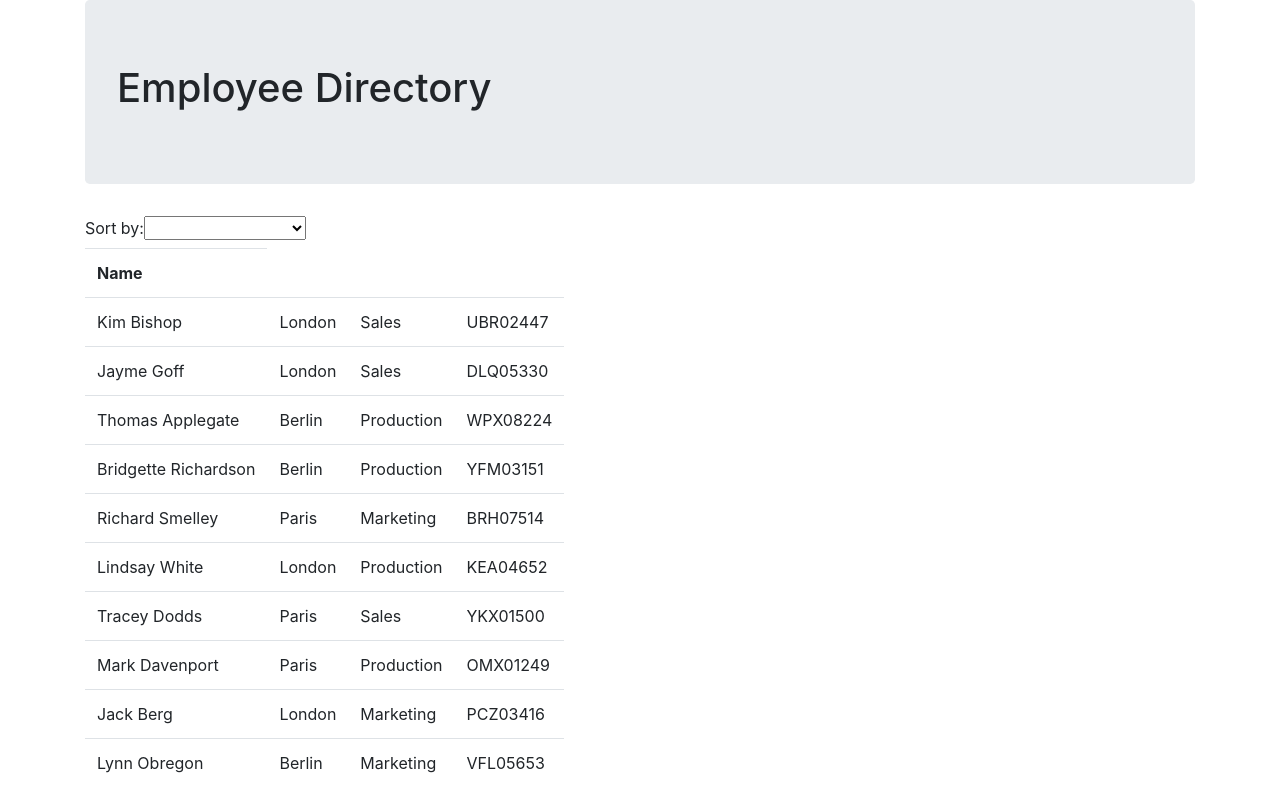
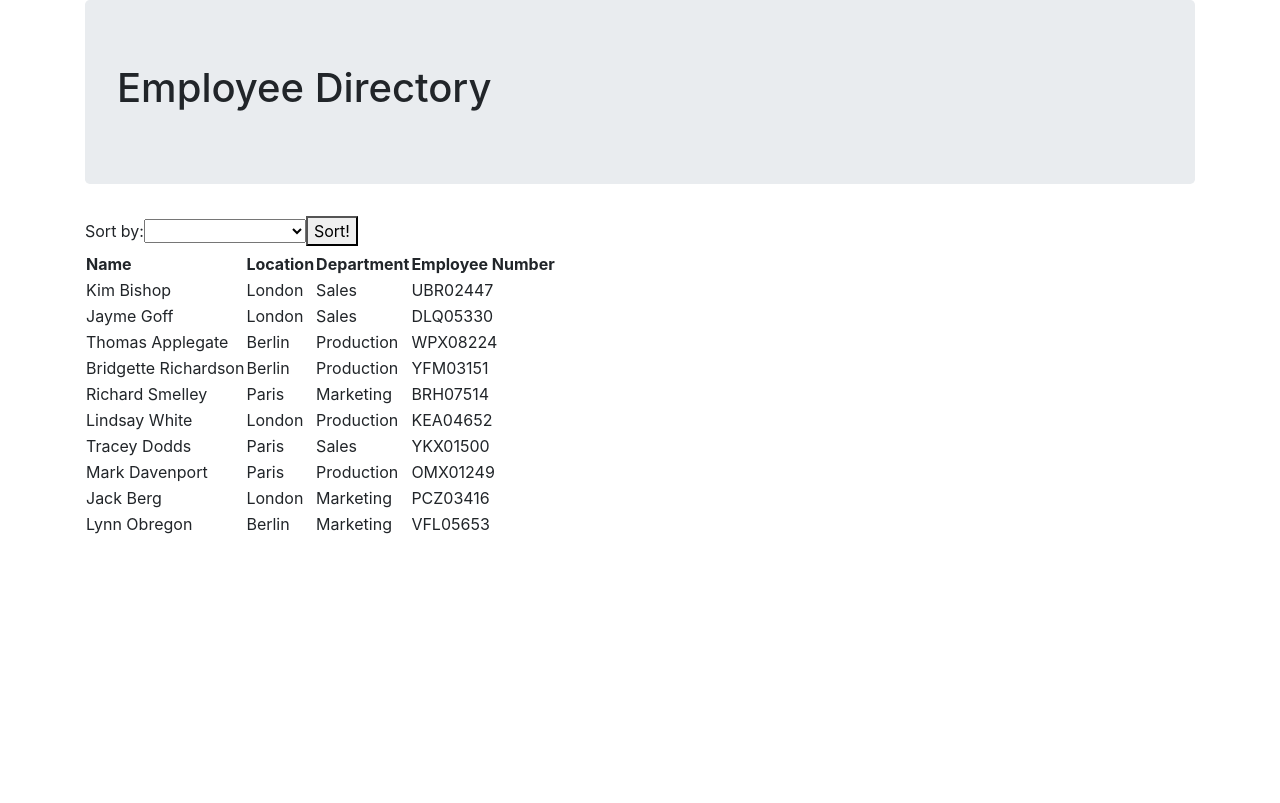
Before and after one commit to abbynf/employee-directory, a React (Create React App) app: page / in a window 1280 px wide. Built offline with nearby package versions, Linux system fonts and the light colour scheme.

Commit message:
removed duplicate component, set up tablerows to take users from props

```diff
--- a/src/api/index.js
+++ b/src/api/index.js
@@ -1,10 +1,18 @@
-import React from 'react'
-
 var users = require("./users.json");
 
-function API() {
+function API(qualifier) {
 
-    return (users)
+    console.log(qualifier)
+
+    if (qualifier === "all"){
+        var result = users;
+    }
+
+    if (qualifier === "first"){
+        console.log("hello first")
+        result = users;
+    }
+    return (result)
 }
 
 export default API
--- a/src/components/TableContainer.js
+++ /dev/null
@@ -1,13 +0,0 @@
-import React from 'react';
-import { Table } from 'react-bootstrap'
-import TableRows from './TableRows'
-
-function TableContainer() {
-    return (
-        <Table>
-            <TableRows />
-        </Table>
-    )
-}
-
-export default TableContainer;
--- a/src/components/TableRows.js
+++ b/src/components/TableRows.js
@@ -1,31 +1,20 @@
 import React from 'react';
-import API from './../api/index';
 
-class TableRows extends React.Component {
-    constructor(props) {
-        super(props);
-        this.state = {
-            error: null,
-            isLoaded: false,
-            users: []
-        }
-    }
+function TableRows(props) {
+    console.log(props)
 
-    componentDidMount() {
-        var usersInit = API()
-        this.setState({
-            isLoaded: true,
-            users: usersInit
-        })
-    }
-
-    render() {
-        return (
-            <table>
+    return (
+        <table>
+            <thead>
                 <tr>
                     <th>Name</th>
+                    <th>Location</th>
+                    <th>Department</th>
+                    <th>Employee Number</th>
                 </tr>
-                {this.state.users.map(user => (
+            </thead>
+            <tbody>
+                {props.users.map(user => (
 
                     <tr key={user.id}>
                         <td>{user.name.first} {user.name.last}</td>
@@ -34,9 +23,10 @@ class TableRows extends React.Component {
                         <td>{user.employeeNumber}</td>
                     </tr>
                 ))}
-            </table>
-        )
-    }
+            </tbody>
+        </table>
+    )
+
 
 }
 
--- a/src/pages/Directory.js
+++ b/src/pages/Directory.js
@@ -1,14 +1,30 @@
 import React from 'react';
 import Jumbotron from 'react-bootstrap/Jumbotron';
 import Container from 'react-bootstrap/Container'
-import TableContainer from '../components/TableContainer';
+import TableRows from '../components/TableRows'
 import 'bootstrap/dist/css/bootstrap.min.css';
+import API from './../api/index';
 
 class Directory extends React.Component {
 
-    state = {
-        sortby: "",
-        searchfor: ""
+    constructor(props) {
+        super(props);
+        this.state = {
+            qualifier: "all",
+            users: [],
+        }
+    }
+
+    handleSort = event => {
+        event.preventDefault();
+
+        var sortbyVar = this.state.qualifier
+
+        var newUsers = API(sortbyVar);
+
+        this.setState({users: newUsers})
+
+        console.log(newUsers)
     }
 
     handleInputChange = event => {
@@ -18,8 +34,15 @@ class Directory extends React.Component {
         console.log(value);
 
         this.setState({
-            [name]: value
+            qualifier: value
         })
+    }
+
+    componentDidMount() {
+        let newUsers = API("all");
+        this.setState({
+            users: newUsers
+        });
     }
 
     render() {
@@ -32,16 +55,18 @@ class Directory extends React.Component {
                         <h1>Employee Directory</h1>
                     </Jumbotron>
                     <form>
-                        <label for="sortby">Sort by:</label>
+                        <label htmlFor="sortby">Sort by:</label>
                         <select name="sortby"
-                        onChange={this.handleInputChange}>
+                            onChange={this.handleInputChange}>
                             <option>{this.state.sortby}</option>
+                            <option value="all">All</option>
                             <option value="first">First Name</option>
                             <option value="last">Last Name</option>
                             <option value="employeeNumber">Employee Number</option>
                         </select>
+                        <button onClick={this.handleSort}>Sort!</button>
                     </form>
-                    <TableContainer />
+                    <TableRows users={this.state.users}/>
                 </Container>
             </>
         )
```
Also changed, not shown: 1 other file (tests, documents, lock files or other folders).
